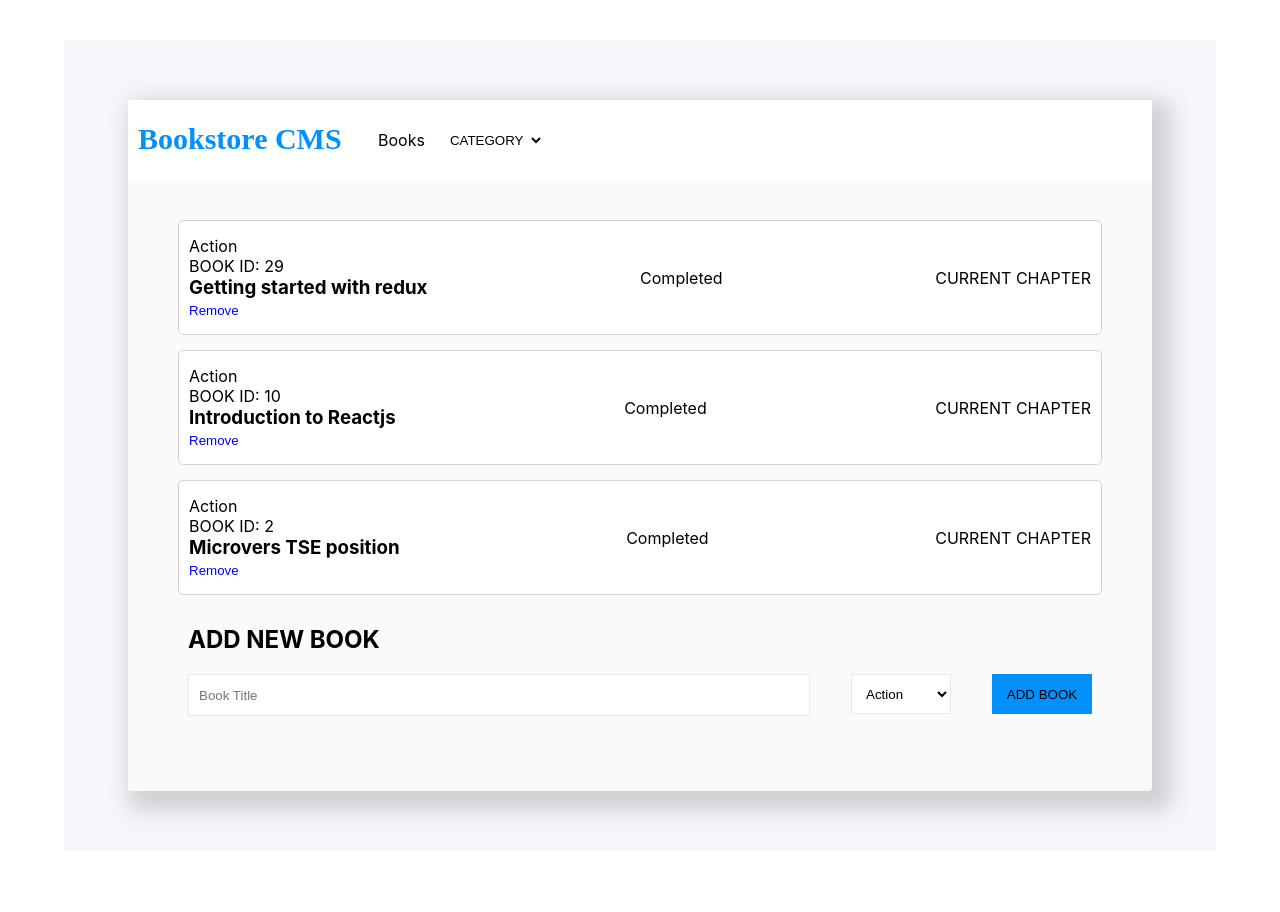
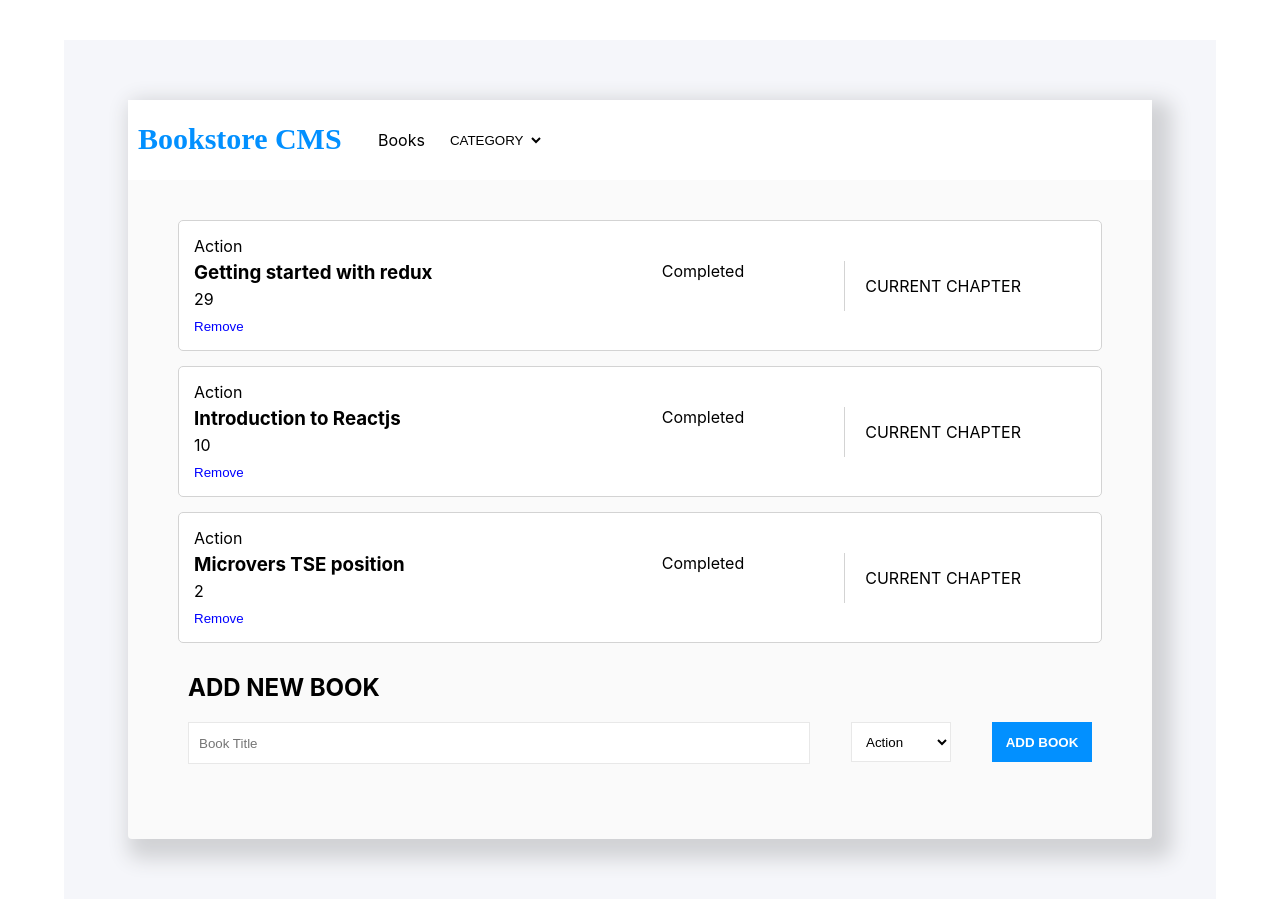
Before and after one commit to ngodi/redux-bookstore, a React (Create React App) app: page / in a window 1280 px wide. Shown: the top 912 px of the page. Before the commit the page ends 891 px from the top, so only its background shows below. Built offline with nearby package versions, Linux system fonts and the light colour scheme.

Commit message:
line-height to current chapter container

```diff
--- a/src/components/Book.css
+++ b/src/components/Book.css
@@ -1,6 +1,6 @@
 .book{
     border: 1px solid lightgrey;
-    padding: 15px 10px;
+    padding: 15px 80px 15px 15px;
     margin: 15px 50px;
     background: white;
     border-radius: 5px;
@@ -14,4 +14,21 @@
     background:none;
     text-transform: capitalize;
     cursor: pointer;
+    margin-top: 10px;
 }
+
+.bookTitle{
+    margin: 5px 0;
+}
+
+.readStatus{
+    display: flex;
+    justify-content: center;
+}
+
+.currentChapter{
+    margin-left:100px;
+    border-left: 1px solid lightgray;
+    line-height: 50px;
+    padding-left:20px;
+}
--- a/src/components/Book.js
+++ b/src/components/Book.js
@@ -16,17 +16,19 @@ const Book = ({
 
   return (
     <div className="book">
-        <div className="boonInfo">
+        <div className="bookInfo">
           <p className="bookCategory">{book.category}</p>
-          <span className="bookId">BOOK ID: {book.id}</span>
-          <h3 className="booktitle">{book.title}</h3>
+          <h3 className="bookTitle">{book.title}</h3>
+          <span className="bookId">{book.id}</span><br />
           <button className="removeBtn" onClick={newhandleRemoveBook} type="button">remove</button>
         </div>
-        <div className="percentage">
-           <p>Completed</p>
-        </div>
-        <div className="currentChapter">
-           <p>CURRENT CHAPTER</p>
+        <div className="readStatus">
+          <div className="percentage">
+            <p>Completed</p>
+          </div>
+          <div className="currentChapter">
+            <p>CURRENT CHAPTER</p>
+          </div>
         </div>
   </div>
   );
--- a/src/containers/bookForm.css
+++ b/src/containers/bookForm.css
@@ -5,6 +5,8 @@
     background-color: #0290ff;
     border: none;
     padding: 5px 10px;
+    color: white;
+    font-weight: bold;
   }
 
 .title{
```
